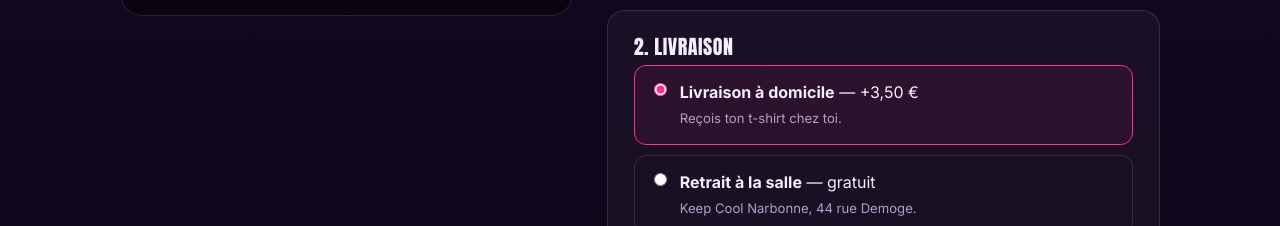
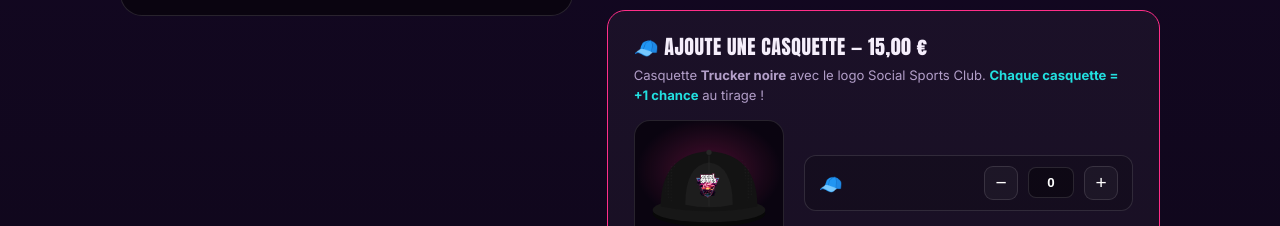
Before and after one commit to guilhemroig-source/ConcoursGTA6, a website: page gta6-keepcool-concours 2/public/boutique.html in a window 1280 px wide. Shown: the part 726-952 px from the top of the page. Drawn offline with Linux system fonts and the light colour scheme; no server answers.

Commit message:
Add cap purchase option to boutique
Added a section for purchasing a cap with a description and price.

```diff
--- a/gta6-keepcool-concours 2/public/boutique.html
+++ b/gta6-keepcool-concours 2/public/boutique.html
@@ -65,6 +65,39 @@
           <p class="hint">Ajoute autant de tailles que tu veux (max 20 t-shirts / commande).</p>
         </div>
 
+        <div class="card" style="margin-bottom:18px;border-color:var(--pink)">
+          <h3>🧢 Ajoute une casquette — <span id="prix-casq">15,00 €</span></h3>
+          <p class="hint" style="margin-bottom:14px">Casquette <b>Trucker noire</b> avec le logo Social Sports Club. <b style="color:var(--cyan)">Chaque casquette = +1 chance</b> au tirage !</p>
+          <div style="display:flex;gap:20px;align-items:center;flex-wrap:wrap">
+            <div style="flex:none;width:150px;border-radius:16px;border:1px solid var(--card-border);background:radial-gradient(70% 60% at 50% 40%,rgba(255,46,136,.25),transparent 70%),#0a0410;padding:8px">
+              <svg viewBox="0 0 300 230" width="100%" role="img" aria-label="Casquette Trucker noire avec logo">
+                <defs>
+                  <pattern id="mesh" width="7" height="7" patternUnits="userSpaceOnUse">
+                    <circle cx="1.5" cy="1.5" r="1" fill="#2b2b2b"/>
+                  </pattern>
+                </defs>
+                <ellipse cx="150" cy="192" rx="128" ry="30" fill="#080808"/>
+                <ellipse cx="150" cy="184" rx="128" ry="28" fill="#171717"/>
+                <path d="M40,176 Q40,58 150,50 Q260,58 260,176 Q150,198 40,176 Z" fill="#131313"/>
+                <path d="M52,150 Q46,95 78,66 Q60,120 66,168 Z" fill="url(#mesh)" opacity="0.9"/>
+                <path d="M248,150 Q254,95 222,66 Q240,120 234,168 Z" fill="url(#mesh)" opacity="0.9"/>
+                <path d="M96,172 Q96,82 150,76 Q204,82 204,172 Q150,184 96,172 Z" fill="#1d1d1d"/>
+                <path d="M150,60 L150,176" stroke="#2c2c2c" stroke-width="1.5"/>
+                <circle cx="150" cy="53" r="6" fill="#262626"/>
+                <image href="assets/logo-mark.png" x="103" y="92" width="94" height="74" preserveAspectRatio="xMidYMid meet"/>
+              </svg>
+            </div>
+            <div class="size-row" style="flex:1;min-width:190px;margin:0">
+              <div class="sz">🧢</div>
+              <div class="stepper">
+                <button type="button" id="casq-minus">−</button>
+                <input type="text" inputmode="numeric" id="q-casquette" value="0" />
+                <button type="button" id="casq-plus">+</button>
+              </div>
+            </div>
+          </div>
+        </div>
+
         <div class="card" style="margin-bottom:18px">
           <h3>2. Livraison</h3>
           <label class="radio-card sel" id="rc-domicile">
```
